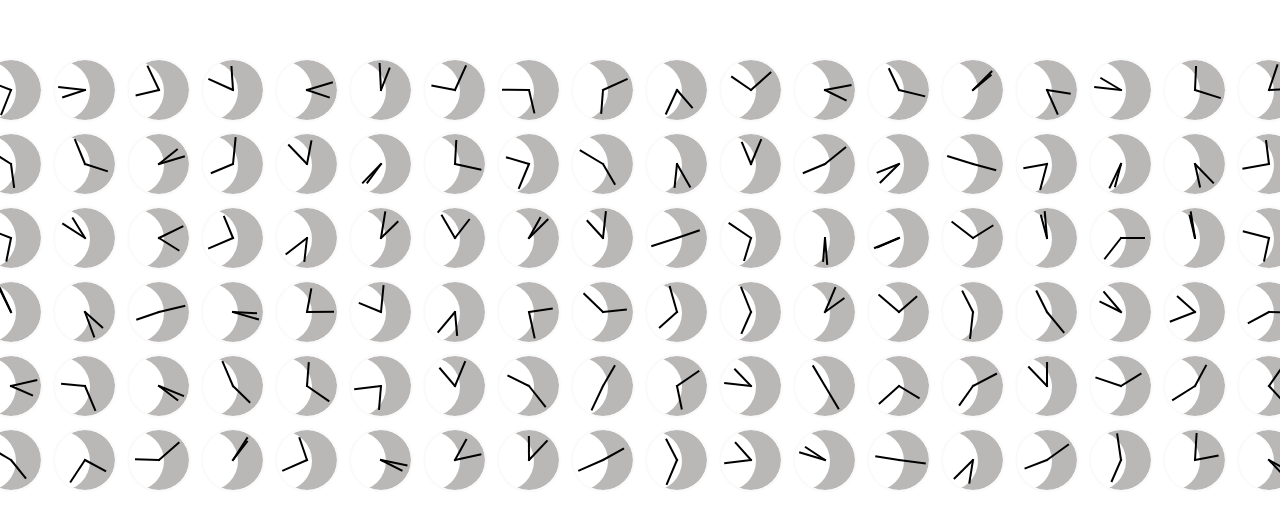
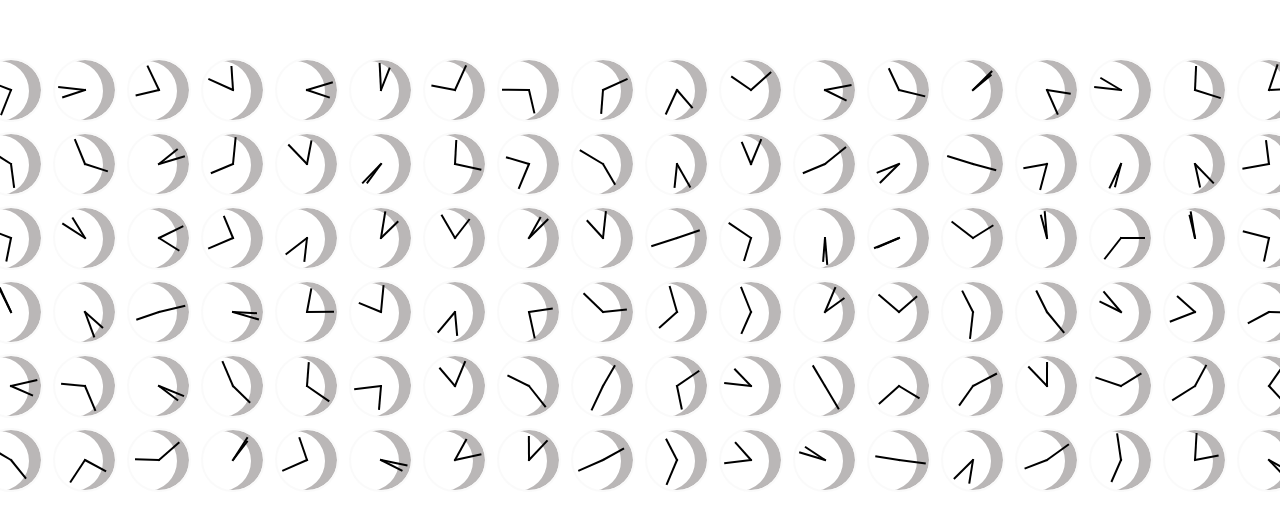
Before and after one commit to presentY1897/clock-clock, a React (Vite) app: page / in a window 1280 px wide. Shown: the part 125-654 px from the top of the page. Built offline with nearby package versions, Linux system fonts and the light colour scheme.

Commit message:
fix: clock face shadow size percentage

```diff
--- a/src/components/clock/ClockFace.css
+++ b/src/components/clock/ClockFace.css
@@ -5,7 +5,6 @@
   align-items: center;
   border: 2px solid rgba(250, 250, 250, 0.921);
   border-radius: 50%;
-  box-shadow: inset -25px 1px rgba(118, 112, 112, 0.5);
 }
 
 .clock-face {
--- a/src/components/clock/ClockFace.tsx
+++ b/src/components/clock/ClockFace.tsx
@@ -48,7 +48,14 @@ const ClockFace: React.FC<Partial<ClockFaceProps>> = ({
   minuteHand = { innerSize: "90%", outerSize: "1%", width: "4%" },
 }) => {
   return (
-    <div className="clock-face-container" style={{ width: size, height: size }}>
+    <div
+      className="clock-face-container"
+      style={{
+        width: size,
+        height: size,
+        boxShadow: `inset calc(-${size} * 0.2) 1px rgba(118, 112, 112, 0.5)`,
+      }}
+    >
       <div className="clock-face">
         <div
           className="clock-hand"
```
